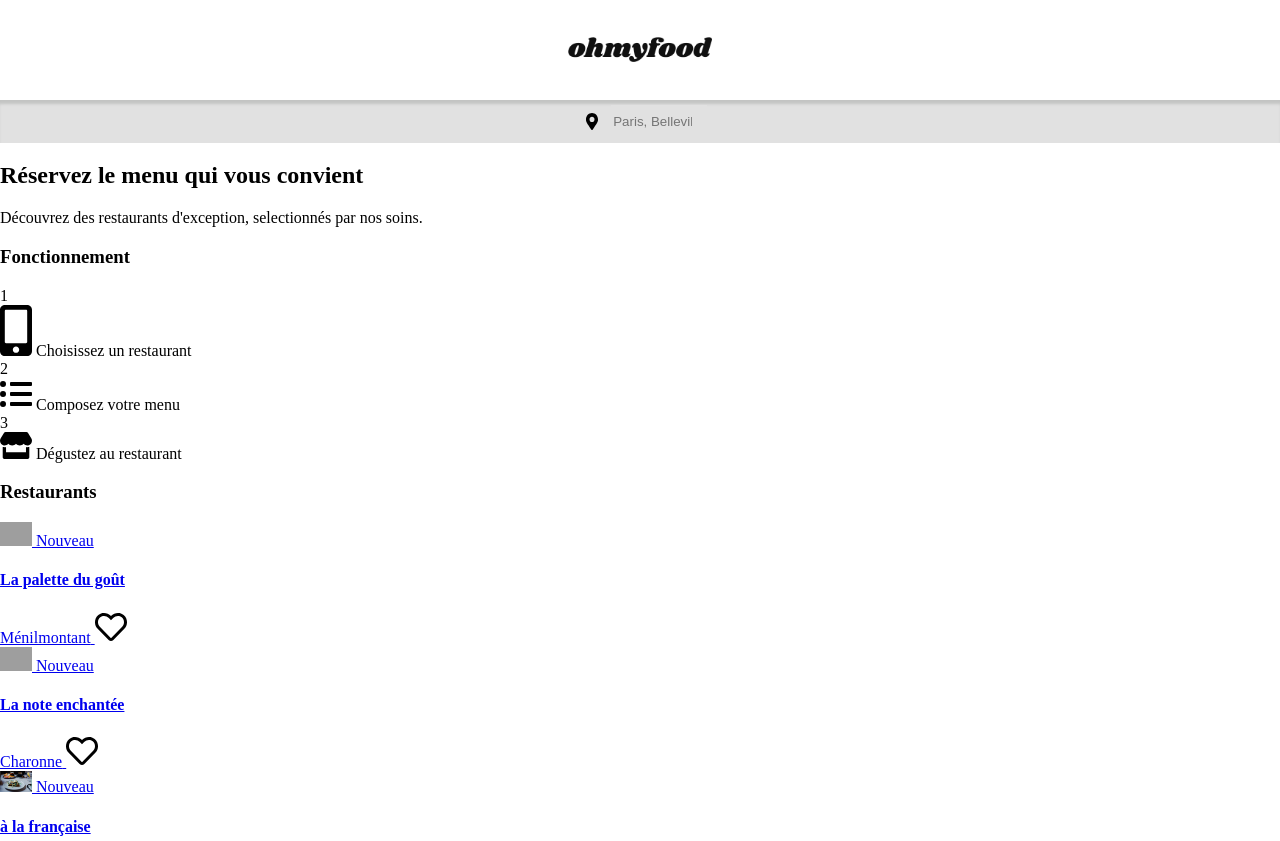
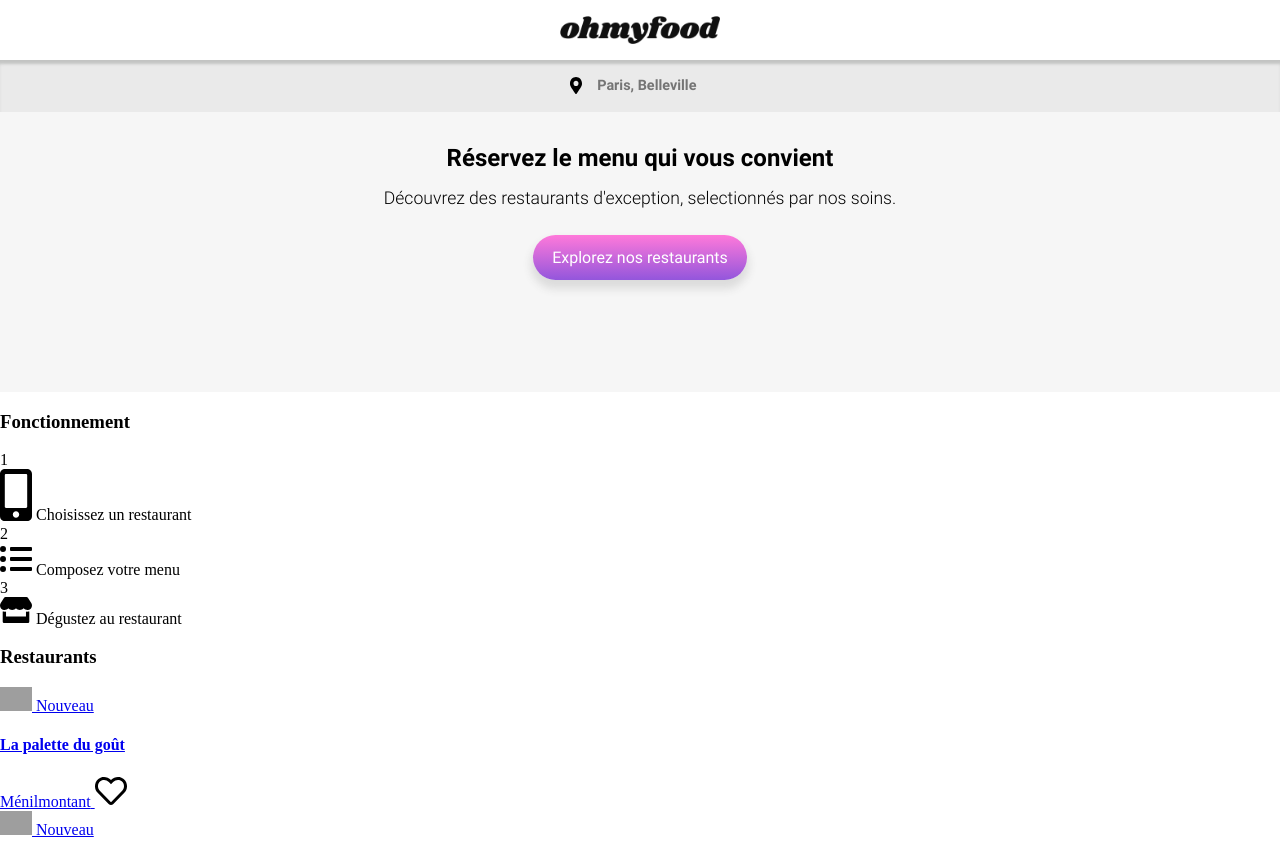
Before and after one commit to Soca-OC/SampaioOceane_3_19052021, a website: page index.html in a window 1280 px wide. Shown: the top 841 px of the page. Drawn offline with Linux system fonts and the light colour scheme; grey boxes are pictures that could not be loaded.

Commit message:
index preface

```diff
--- a/index.html
+++ b/index.html
@@ -8,7 +8,7 @@
     </head>
     <body>
         <header class="header">
-            <h1>
+            <h1 class="header__titre">
                 <img src="images/logo/ohmyfood.png" alt="Logo Oh my food" class="header__logo-titre"/>
             </h1>
         </header>
@@ -16,11 +16,14 @@
             <section>
                 <form class="index__recherche-ville">
                     <img src="images/logo/map-marker-alt-solid.svg" alt="point carte" class="index__logo-point-map"/>
-                    <input type="search" name="search" placeholder="Paris, Belleville" class="index__texte-ville">
+                    <label for="ville" class="index__label-ville">
+                        <input type="search" name="search" placeholder="Paris, Belleville" class="index__texte-ville">
+                    </label>
                 </form>
                 <article class="index__description">
                     <h2 class="index__titre-description">Réservez le menu qui vous convient</h2>
                     <p class="index__texte-description">Découvrez des restaurants d'exception, selectionnés par nos soins.</p>
+                    <a href="#" class="index__btn-description">Explorez nos restaurants</a>
                 </article>
             </section>
             <section>
--- a/sass/base/_base.scss
+++ b/sass/base/_base.scss
@@ -3,3 +3,7 @@
     margin: 0;
     padding: 0;
 }
+h2{
+    font-family: $texte-gras;
+    font-size: 1.5rem;
+}
--- a/sass/base/_typo.scss
+++ b/sass/base/_typo.scss
@@ -13,3 +13,8 @@
     src:
     url("../font/Roboto-Bold.ttf"),
 }
+@font-face {
+    font-family: "Roboto-Light" ;
+    src:
+    url("../font/Roboto-Light.ttf");
+}
--- a/sass/layout/_header.scss
+++ b/sass/layout/_header.scss
@@ -2,8 +2,11 @@
     width: auto;
     text-align: center;
     padding: 0.5rem;
+    &__titre{
+        margin: 0;
+    }
     &__logo-titre{
-        width: 9rem;
+        width: 10rem;
         padding-top: 0.5rem;
     }
     &__logo-retour{
--- a/sass/pages/_index.scss
+++ b/sass/pages/_index.scss
@@ -1,19 +1,53 @@
 .index{
     &__recherche-ville{
-        background-color: #e1e1e1;
+        background-color: $couleur-fond-gris-moyen;
         box-shadow: inset 0px 5px 3px -1px #C3C4C3;
         display: flex;
         justify-content: center;
+        padding: .3rem;
+    }
+    &__label-ville{
+        height: 2rem;
+        margin: auto 0;
+        width: 8rem;
     }
     &__texte-ville{
         border: none;
-        background: #e1e1e1;
-        width: 6rem;
+        background: $couleur-fond-gris-moyen;
         height: 2rem;
         margin: auto 0;
+        font-family: $texte-gras;
+        font-size: .9rem;
     }
     &__logo-point-map{
         width:.8rem;
         padding: .8rem;
     }
+    &__description{
+        background-color: $couleur-fond-gris-clair;
+        text-align: center;
+        height: 17.5rem;
+    }
+    &__titre-description{
+        padding: 2rem 3rem 0 3rem;;
+        margin: 0;
+    }
+    &__texte-description{
+        font-family: "Roboto-Light";
+        font-size: 1.1rem;
+        margin: 1rem;
+        padding-bottom: 1.5rem;
+
+    }
+    &__btn-description{
+        color: $couleur-texte-fond-fonce;
+        background: linear-gradient($secondaire,$primaire);
+        padding: .8rem 1.2rem;
+        border-radius: 2rem;
+        text-decoration: none;
+        font-family: $texte;
+        font-size: 1rem;
+        box-shadow: 0px 7px 8px 2px $couleur-fond-gris-fonce;
+
+    }
 }
--- a/sass/utils/_variables.scss
+++ b/sass/utils/_variables.scss
@@ -3,7 +3,11 @@
 $terciaire : #99E2D0;
 $couleur-texte-fond-clair : black;
 $couleur-texte-fond-fonce : white;
+$couleur-fond-gris-clair: #f6f6f6;
+$couleur-fond-gris-moyen:#eaeaea;
+$couleur-fond-gris-fonce:#dcdcdc ;
 
 $titre : "Shrikhand";
 $texte : "Roboto";
 $texte-gras : "Roboto-Bold";
+$texte-fin: "Roboto-Light";
```
Also changed, not shown: css/style.css, font/Roboto-Light.ttf (added), 1 other file.
